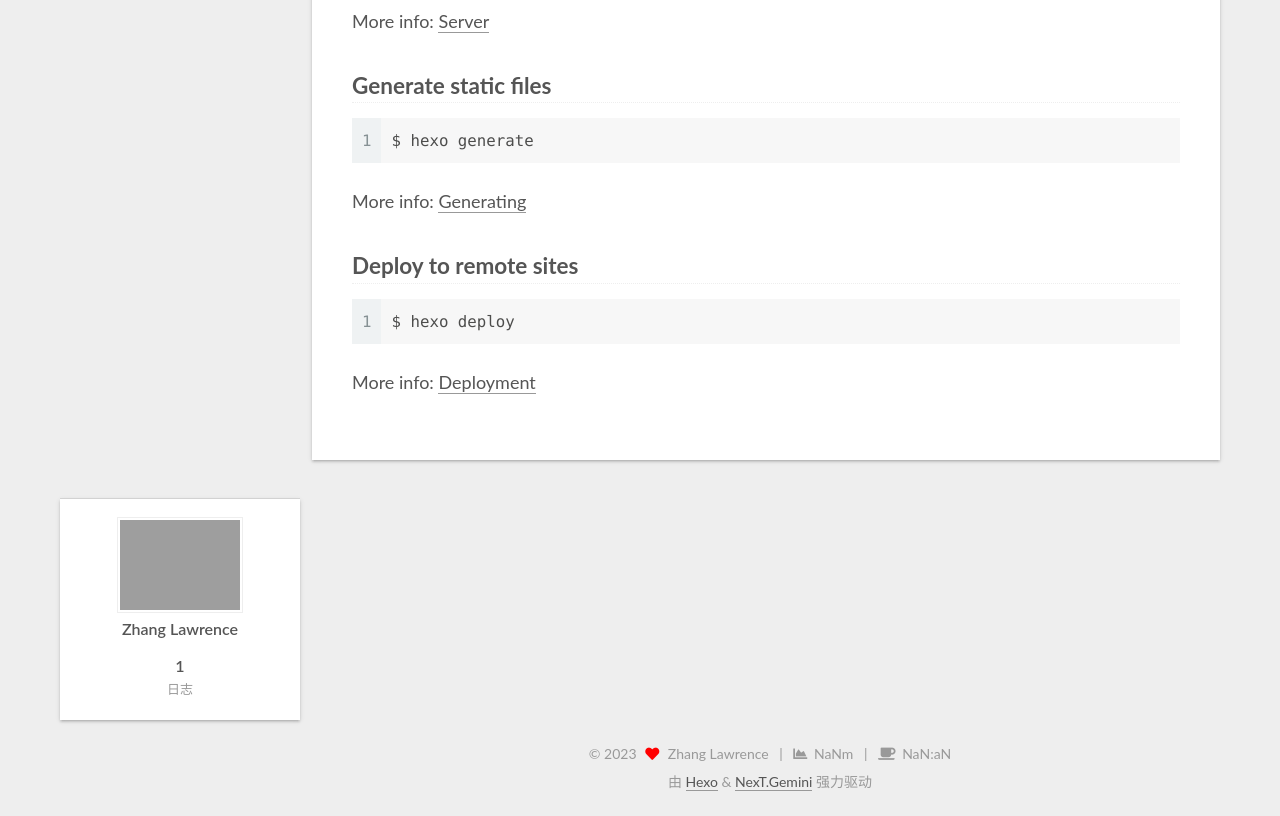
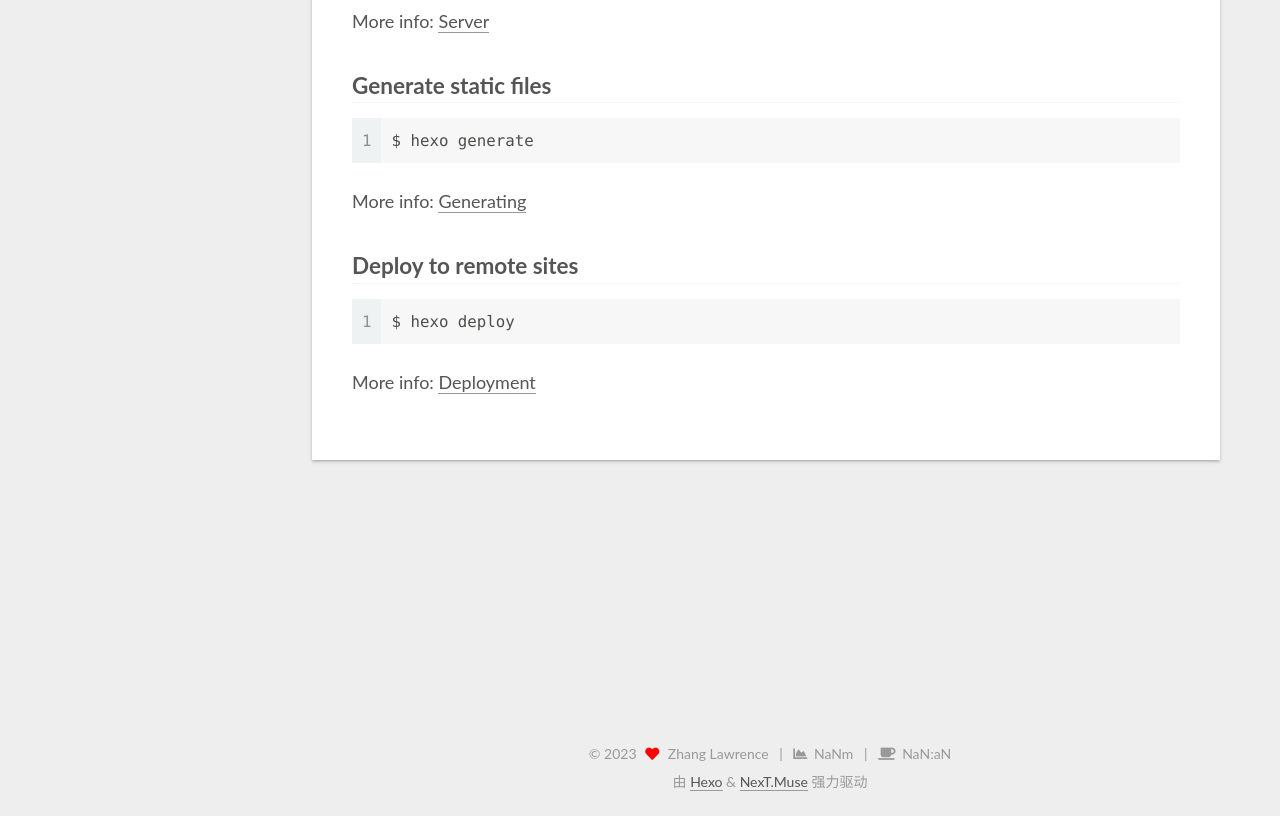
Before and after one commit to ciaobox/ciaobox.github.io, a plain HTML site: page index.html in a window 1280 px wide. Shown: the part 664-1480 px from the top of the page. Drawn offline with Linux system fonts and the light colour scheme; some packages are replaced by stand-ins of ours; files that its build step writes are made by us from their sources; grey boxes are pictures that could not be loaded; a script that the page names is missing; files whose address does not match are found by name.

Commit message:
Site updated: 2023-02-21 22:01:04

```diff
--- a/2023/02/21/hello-world/index.html
+++ b/2023/02/21/hello-world/index.html
@@ -19,7 +19,7 @@
 
 <script id="hexo-configurations">
     var NexT = window.NexT || {};
-    var CONFIG = {"hostname":"ciaobox.github.io","root":"/blog/","scheme":"Gemini","version":"7.8.0","exturl":false,"sidebar":{"position":"left","display":"post","padding":18,"offset":12,"onmobile":false},"copycode":{"enable":true,"show_result":false,"style":"mac"},"back2top":{"enable":true,"sidebar":true,"scrollpercent":true},"bookmark":{"enable":false,"color":"#222","save":"auto"},"fancybox":false,"mediumzoom":false,"lazyload":true,"pangu":false,"comments":{"style":"tabs","active":null,"storage":true,"lazyload":true,"nav":null},"algolia":{"hits":{"per_page":10},"labels":{"input_placeholder":"Search for Posts","hits_empty":"We didn't find any results for the search: ${query}","hits_stats":"${hits} results found in ${time} ms"}},"localsearch":{"enable":true,"trigger":"auto","top_n_per_article":1,"unescape":false,"preload":false},"motion":{"enable":true,"async":false,"transition":{"post_block":"fadeIn","post_header":"slideDownIn","post_body":"slideDownIn","coll_header":"slideLeftIn","sidebar":"slideUpIn"}},"path":"search.xml"};
+    var CONFIG = {"hostname":"ciaobox.github.io","root":"/blog/","scheme":"Muse","version":"7.8.0","exturl":false,"sidebar":{"position":"left","display":"post","padding":18,"offset":12,"onmobile":false},"copycode":{"enable":true,"show_result":false,"style":"mac"},"back2top":{"enable":true,"sidebar":true,"scrollpercent":true},"bookmark":{"enable":false,"color":"#222","save":"auto"},"fancybox":false,"mediumzoom":false,"lazyload":true,"pangu":false,"comments":{"style":"tabs","active":null,"storage":true,"lazyload":true,"nav":null},"algolia":{"hits":{"per_page":10},"labels":{"input_placeholder":"Search for Posts","hits_empty":"We didn't find any results for the search: ${query}","hits_stats":"${hits} results found in ${time} ms"}},"localsearch":{"enable":true,"trigger":"auto","top_n_per_article":1,"unescape":false,"preload":false},"motion":{"enable":true,"async":false,"transition":{"post_block":"fadeIn","post_header":"slideDownIn","post_body":"slideDownIn","coll_header":"slideLeftIn","sidebar":"slideUpIn"}},"path":"search.xml"};
   </script>
 
   <meta name="description" content="Welcome to Hexo! This is your very first post. Check documentation for more info. If you get any problems when using Hexo, you can find the answer in troubleshooting or you can ask me on GitHub. Quick">
@@ -389,7 +389,7 @@
     </span>
     <span title="站点阅读时长">NaN:aN</span>
 </div>
-  <div class="powered-by">由 <a href="https://hexo.io/" class="theme-link" rel="noopener" target="_blank">Hexo</a> & <a href="https://theme-next.org/" class="theme-link" rel="noopener" target="_blank">NexT.Gemini</a> 强力驱动
+  <div class="powered-by">由 <a href="https://hexo.io/" class="theme-link" rel="noopener" target="_blank">Hexo</a> & <a href="https://muse.theme-next.org/" class="theme-link" rel="noopener" target="_blank">NexT.Muse</a> 强力驱动
   </div>
 
 
@@ -416,7 +416,7 @@
 <script src="/blog/js/motion.js"></script>
 
 
-<script src="/blog/js/schemes/pisces.js"></script>
+<script src="/blog/js/schemes/muse.js"></script>
 
 
 <script src="/blog/js/next-boot.js"></script>
--- a/index.html
+++ b/index.html
@@ -19,7 +19,7 @@
 
 <script id="hexo-configurations">
     var NexT = window.NexT || {};
-    var CONFIG = {"hostname":"ciaobox.github.io","root":"/blog/","scheme":"Gemini","version":"7.8.0","exturl":false,"sidebar":{"position":"left","display":"post","padding":18,"offset":12,"onmobile":false},"copycode":{"enable":true,"show_result":false,"style":"mac"},"back2top":{"enable":true,"sidebar":true,"scrollpercent":true},"bookmark":{"enable":false,"color":"#222","save":"auto"},"fancybox":false,"mediumzoom":false,"lazyload":true,"pangu":false,"comments":{"style":"tabs","active":null,"storage":true,"lazyload":true,"nav":null},"algolia":{"hits":{"per_page":10},"labels":{"input_placeholder":"Search for Posts","hits_empty":"We didn't find any results for the search: ${query}","hits_stats":"${hits} results found in ${time} ms"}},"localsearch":{"enable":true,"trigger":"auto","top_n_per_article":1,"unescape":false,"preload":false},"motion":{"enable":true,"async":false,"transition":{"post_block":"fadeIn","post_header":"slideDownIn","post_body":"slideDownIn","coll_header":"slideLeftIn","sidebar":"slideUpIn"}},"path":"search.xml"};
+    var CONFIG = {"hostname":"ciaobox.github.io","root":"/blog/","scheme":"Muse","version":"7.8.0","exturl":false,"sidebar":{"position":"left","display":"post","padding":18,"offset":12,"onmobile":false},"copycode":{"enable":true,"show_result":false,"style":"mac"},"back2top":{"enable":true,"sidebar":true,"scrollpercent":true},"bookmark":{"enable":false,"color":"#222","save":"auto"},"fancybox":false,"mediumzoom":false,"lazyload":true,"pangu":false,"comments":{"style":"tabs","active":null,"storage":true,"lazyload":true,"nav":null},"algolia":{"hits":{"per_page":10},"labels":{"input_placeholder":"Search for Posts","hits_empty":"We didn't find any results for the search: ${query}","hits_stats":"${hits} results found in ${time} ms"}},"localsearch":{"enable":true,"trigger":"auto","top_n_per_article":1,"unescape":false,"preload":false},"motion":{"enable":true,"async":false,"transition":{"post_block":"fadeIn","post_header":"slideDownIn","post_body":"slideDownIn","coll_header":"slideLeftIn","sidebar":"slideUpIn"}},"path":"search.xml"};
   </script>
 
   <meta property="og:type" content="website">
@@ -382,7 +382,7 @@
     </span>
     <span title="站点阅读时长">NaN:aN</span>
 </div>
-  <div class="powered-by">由 <a href="https://hexo.io/" class="theme-link" rel="noopener" target="_blank">Hexo</a> & <a href="https://theme-next.org/" class="theme-link" rel="noopener" target="_blank">NexT.Gemini</a> 强力驱动
+  <div class="powered-by">由 <a href="https://hexo.io/" class="theme-link" rel="noopener" target="_blank">Hexo</a> & <a href="https://muse.theme-next.org/" class="theme-link" rel="noopener" target="_blank">NexT.Muse</a> 强力驱动
   </div>
 
 
@@ -409,7 +409,7 @@
 <script src="/blog/js/motion.js"></script>
 
 
-<script src="/blog/js/schemes/pisces.js"></script>
+<script src="/blog/js/schemes/muse.js"></script>
 
 
 <script src="/blog/js/next-boot.js"></script>
```
Also changed, not shown: archives/2023/02/index.html (+3 -3 lines), archives/2023/index.html (+3 -3 lines), archives/index.html (+3 -3 lines).
